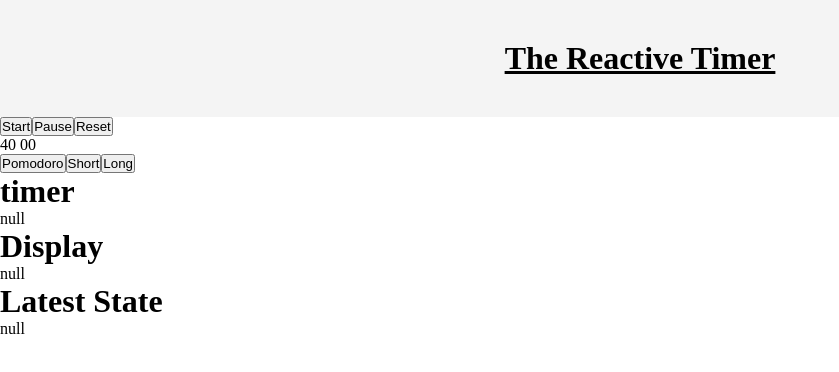
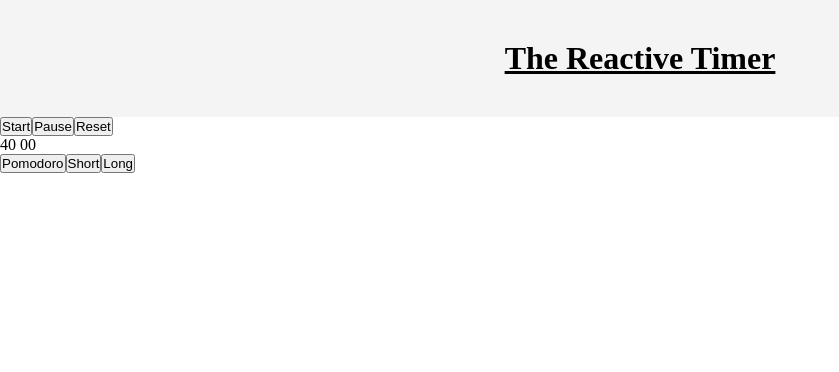
Before and after one commit to TheCoderFish/reactive-timer, an Angular app: page / in a window 1280 px wide. Shown: the top 372 px of the page, without its empty margins (0-839 px from the left). Built offline with nearby package versions, Linux system fonts and the light colour scheme; a web font is replaced by a local one.

Commit message:
fix for initial value not populating

```diff
--- a/src/app/timer/timer.component.html
+++ b/src/app/timer/timer.component.html
@@ -15,7 +15,7 @@
 <button (click)="setMode(Modes.LongBreak)">Long</button>
 
 <!-- Debugging -->
-<h1>timer</h1>
+<!-- <h1>timer</h1>
 <p>
   {{ timer$ | async | json }}
 </p>
@@ -29,3 +29,4 @@
 <p>
   {{ timerState$ | async | json }}
 </p>
+ -->
--- a/src/app/timer/timer.component.ts
+++ b/src/app/timer/timer.component.ts
@@ -1,6 +1,6 @@
 import { ChangeDetectorRef, Component, OnInit } from '@angular/core';
 import { BehaviorSubject, interval, merge, NEVER, Observable, Subject } from 'rxjs';
-import { map, mapTo, pluck, scan, skip, startWith, switchMap, tap } from 'rxjs/operators';
+import { map, mapTo, pluck, scan, shareReplay, skip, startWith, switchMap, tap } from 'rxjs/operators';
 import { Modes, OutputTimeValue, TimerState, TimeValue, TimeValues } from '../models/timer-state';
 
 const SECONDS_IN_A_MINUTE = 60;
@@ -26,7 +26,7 @@ export class TimerComponent implements OnInit {
 
   timer$: Observable<TimerState>;
   displayTimer$: Observable<OutputTimeValue>;
-  timerState$ = new Subject();
+  timerState$ = new BehaviorSubject(null);
 
   // events
   events$: Observable<any>;
@@ -63,7 +63,7 @@ export class TimerComponent implements OnInit {
             state.value = _state.value;
             this.setTimerState(state);
           })
-        ) : NEVER),
+        ) : NEVER)
     )
 
     this.displayTimer$ = this.timerState$.pipe(
```
